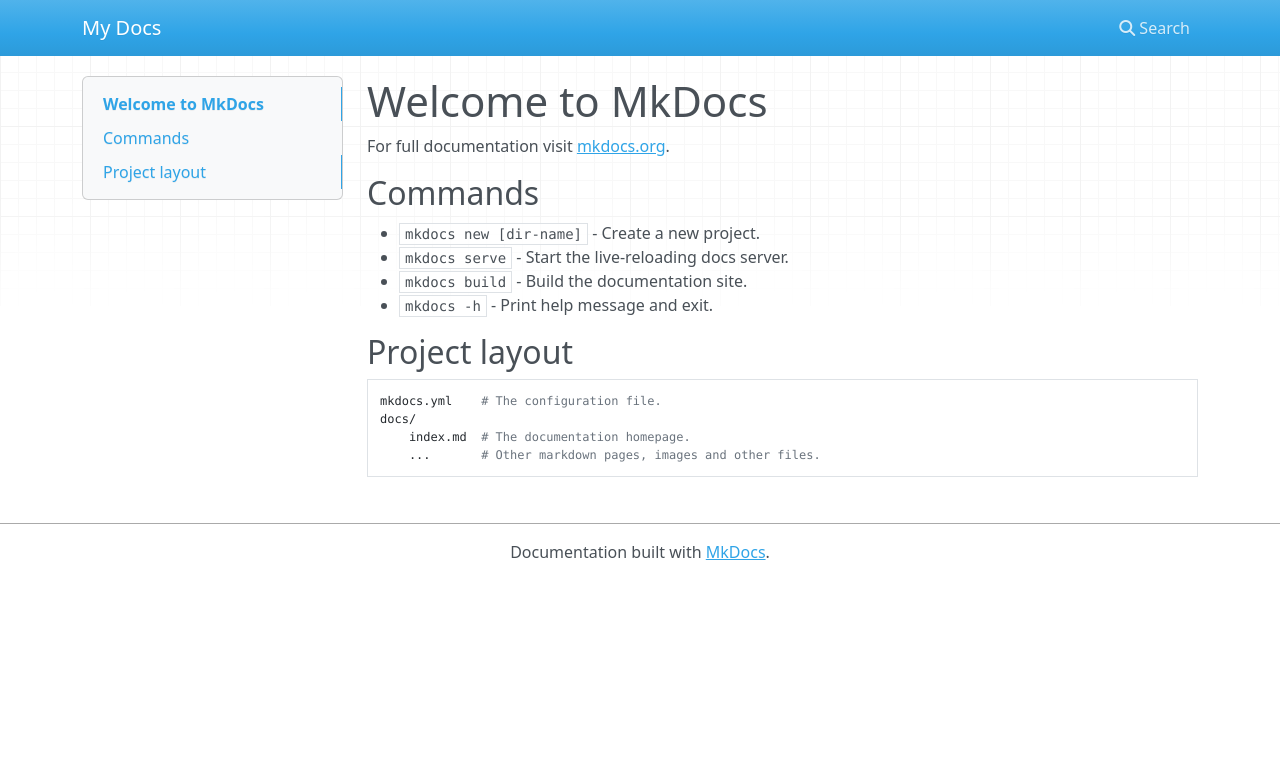
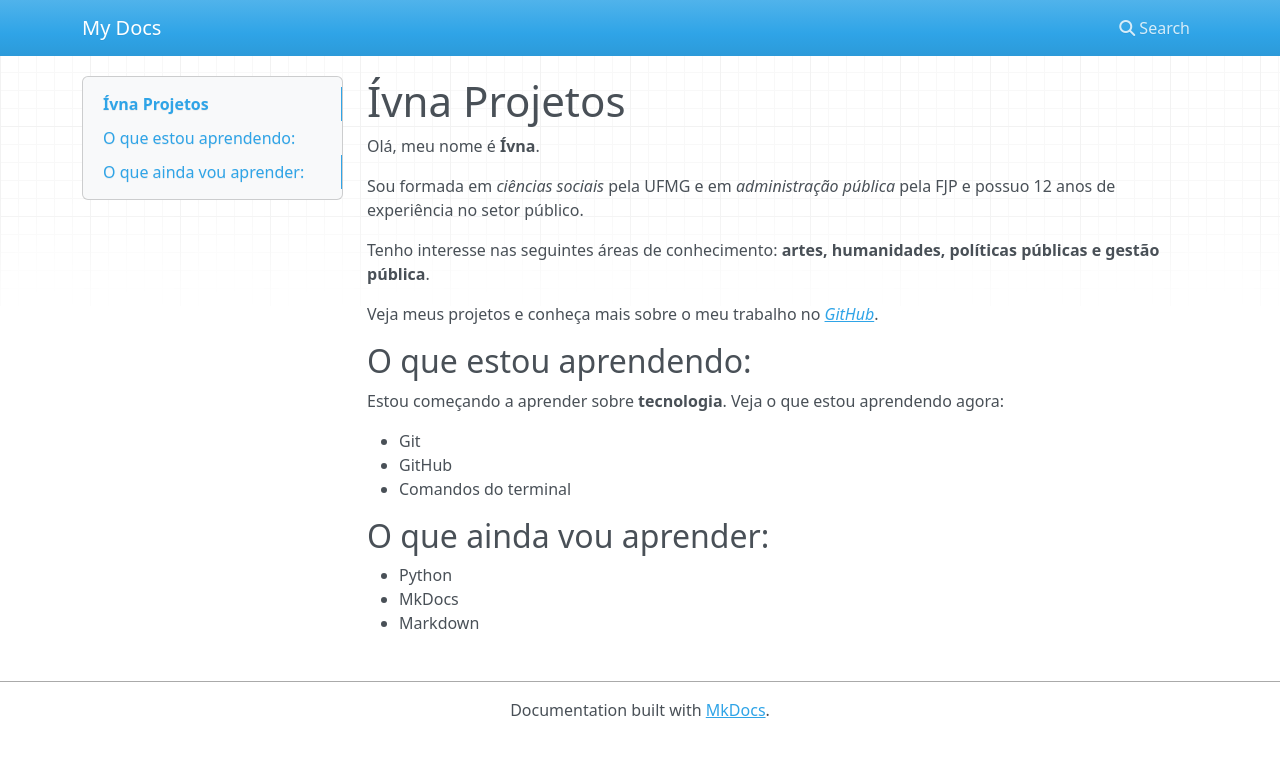
Before and after one commit to ivnamabreu/ivna-projetos, an MkDocs documentation site: the page built from docs/index.md, in a window 1280 px wide. Shown: the top 757 px of the page. Built offline with MkDocs 1.6.1, drawn with Linux system fonts in a browser that asks for light colours; nearby versions of some CDN libraries.

Commit message:
altera texto da página inicial

```diff
--- a/docs/index.md
+++ b/docs/index.md
@@ -1,17 +1,22 @@
-# Welcome to MkDocs
+# Ívna Projetos
 
-For full documentation visit [mkdocs.org](https://www.mkdocs.org).
+Olá, meu nome é **Ívna**.
 
-## Commands
+Sou formada em *ciências sociais* pela UFMG e em *administração pública* pela FJP e possuo 12 anos de experiência no setor público.
 
-* `mkdocs new [dir-name]` - Create a new project.
-* `mkdocs serve` - Start the live-reloading docs server.
-* `mkdocs build` - Build the documentation site.
-* `mkdocs -h` - Print help message and exit.
+Tenho interesse nas seguintes áreas de conhecimento: **artes, humanidades, políticas públicas e gestão pública**.
 
-## Project layout
+Veja meus projetos e conheça mais sobre o meu trabalho no *[GitHub](https://github.com/ivnamabreu)*.
 
-    mkdocs.yml    # The configuration file.
-    docs/
-        index.md  # The documentation homepage.
-        ...       # Other markdown pages, images and other files.
+## O que estou aprendendo:
+Estou começando a aprender sobre **tecnologia**. Veja o que estou aprendendo agora:
+
+- Git
+- GitHub
+- Comandos do terminal
+
+## O que ainda vou aprender:
+
+- Python
+- MkDocs
+- Markdown
```
